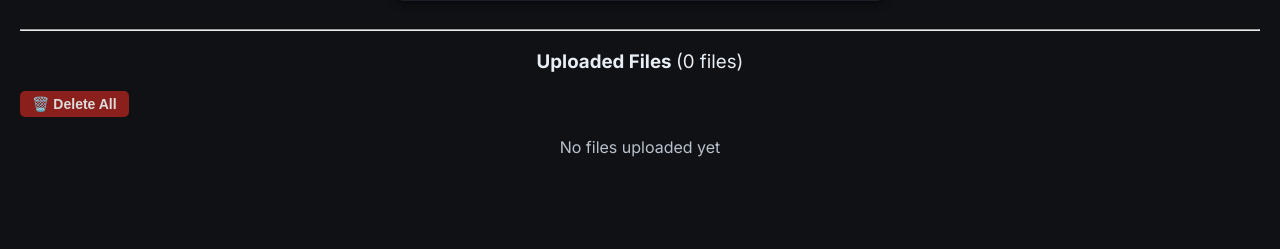
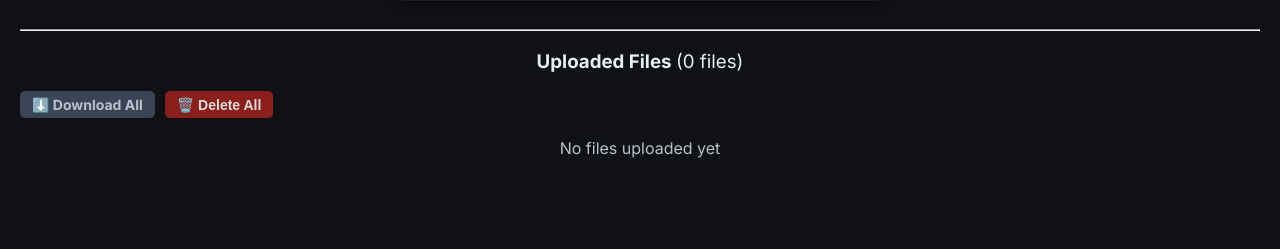
Before and after one commit to rubenyoungon/simple-fileserver-python, a Flask app: page / in a window 1280 px wide. Shown: the part 325-574 px from the top of the page. Run offline with Flask 3, Linux system fonts and the light colour scheme; some libraries are stand-ins or nearby versions.

Commit message:
feat(download): add functionality to download all files as a ZIP archive

```diff
--- a/app.py
+++ b/app.py
@@ -1,5 +1,7 @@
-from flask import Flask, request, send_from_directory, render_template, redirect, url_for, jsonify, make_response
+from flask import Flask, request, send_file, send_from_directory, render_template, redirect, url_for, jsonify, make_response
 import os
+import tempfile
+import zipfile
 from email.utils import formatdate
 
 from utils.utils import (
@@ -52,6 +54,33 @@ def deletion_status():
     return jsonify(get_deletion_status())
 
 
+@app.route("/download-all")
+def download_all():
+    """Download all uploaded files as a ZIP archive."""
+    filenames = [
+        filename for filename in os.listdir(UPLOAD_FOLDER)
+        if os.path.isfile(os.path.join(UPLOAD_FOLDER, filename))
+    ]
+    if not filenames:
+        return jsonify({"success": False, "error": "No files to download"}), 404
+
+    archive = tempfile.SpooledTemporaryFile()
+    try:
+        with zipfile.ZipFile(archive, "w", compression=zipfile.ZIP_DEFLATED) as zip_file:
+            for filename in filenames:
+                zip_file.write(os.path.join(UPLOAD_FOLDER, filename), arcname=filename)
+        archive.seek(0)
+        return send_file(
+            archive,
+            mimetype="application/zip",
+            as_attachment=True,
+            download_name="files.zip",
+        )
+    except Exception:
+        archive.close()
+        raise
+
+
 @app.route("/files/<filename>")
 def files(filename):
     """Serve files with headers that are friendlier for iOS/WebKit."""
--- a/static/style.css
+++ b/static/style.css
@@ -168,7 +168,9 @@ a:hover {
 	border-radius: 5px;
 	cursor: pointer;
 	margin-left: 0;
+	font: inherit;
 	font-size: 14px;
+	font-weight: 700;
 	text-decoration: none;
 	display: inline-block;
 }
@@ -176,6 +178,12 @@ a:hover {
 	background: #134b21;
 	color: #cfcfcf;
 	text-decoration: none;
+}
+
+.download-btn:disabled {
+	background: #3b4454;
+	color: #b8c2cc;
+	cursor: not-allowed;
 }
 
 .file-header {
--- a/templates/index.html
+++ b/templates/index.html
@@ -27,6 +27,7 @@
 {% endif %}
 	<h3>Uploaded Files <span id="fileCountText" style="font-weight: normal;">({{ file_count }} files)</span></h3>
 	<div class="file-actions" style="margin: 8px 0;">
+		<button type="button" class="download-btn" onclick="window.location.href='/download-all'" {% if file_count == 0 %}disabled{% endif %}>⬇️ Download All</button>
 		<button id="deleteAllBtn" class="delete-btn" onclick="deleteAllFiles()" {% if file_count==0 %}disabled{% endif %}>🗑️ Delete All</button>
 	</div>
 
```
Also changed, not shown: README.md.
